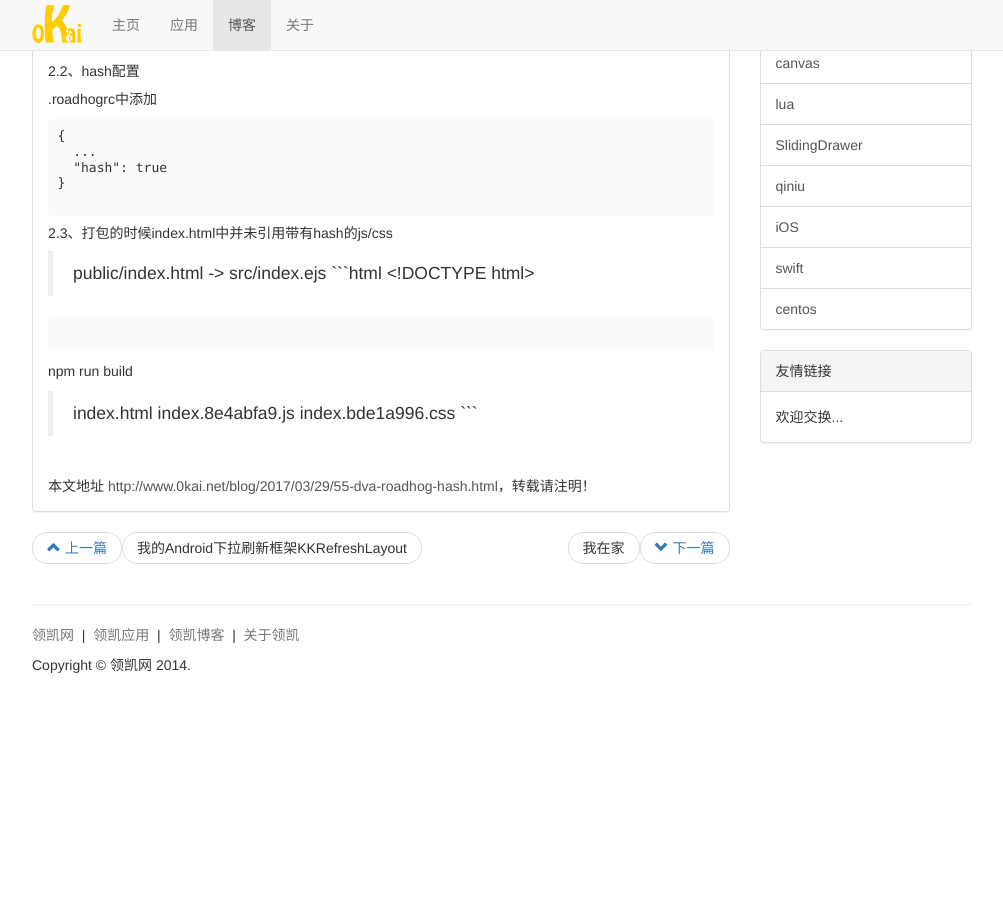
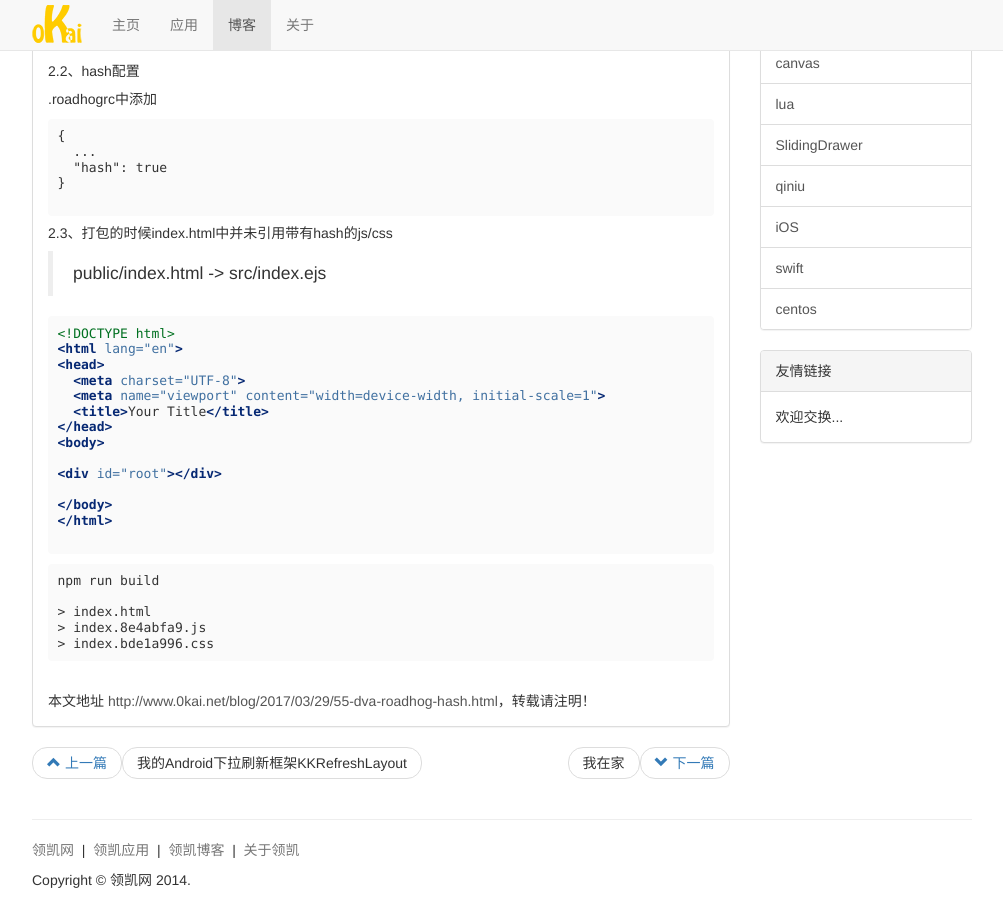
Before and after one commit to 0kai/0kai.github.io, a Jekyll site: the page built from _posts/blog/2017/2017-03-29-55-dva-roadhog-hash.md, in a window 1280 px wide and 900 px high, scrolled down 662 px. Shown: the whole window, without its empty margins (138-1141 px from the left). Built offline with Jekyll 4.4.1, drawn with Linux system fonts in a browser that asks for light colours; comment, search, counter and statistics services are not loaded; before the commit the page ends 1347 px from its top, so only the background shows below that; some of the changed lines change nothing that is shown.

Commit message:
share changed and post eidt

````diff
--- a/_layouts/blog.html
+++ b/_layouts/blog.html
@@ -57,4 +57,4 @@ layout: blog_base
 <script src="https://img1.cache.netease.com/f2e/tie/yun/sdk/loader.js"></script>
 
 <!-- Baidu Share -->
-<script>window._bd_share_config={"common":{"bdSnsKey":{},"bdText":"","bdMini":"2","bdMiniList":false,"bdPic":"","bdStyle":"0","bdSize":"16"},"slide":{"type":"slide","bdImg":"3","bdPos":"right","bdTop":"100"}};with(document)0[(getElementsByTagName('head')[0]||body).appendChild(createElement('script')).src='http://bdimg.share.baidu.com/static/api/js/share.js?v=89860593.js?cdnversion='+~(-new Date()/36e5)];</script>
+<script>window._bd_share_config={"common":{"bdSnsKey":{},"bdText":"","bdMini":"2","bdMiniList":["mshare","weixin","copy","sqq","tsina","qzone","youdao","mail","evernotecn","douban","tqq","tieba"],"bdPic":"","bdStyle":"0","bdSize":"16"},"slide":{"type":"slide","bdImg":"3","bdPos":"right","bdTop":"189"}};with(document)0[(getElementsByTagName('head')[0]||body).appendChild(createElement('script')).src='http://bdimg.share.baidu.com/static/api/js/share.js?v=89860593.js?cdnversion='+~(-new Date()/36e5)];</script>
--- a/_posts/blog/2017/2017-03-29-55-dva-roadhog-hash.md
+++ b/_posts/blog/2017/2017-03-29-55-dva-roadhog-hash.md
@@ -22,11 +22,13 @@ blogId: 56
 
 #### 2、dva+roadhog
 部署打包的时候会生成如下文件：
+
 ```
 index.html
 index.js
 index.css
 ```
+
 由于资源js和css名字不变，则浏览器在缓存情况下不会去更新
 
 ##### 2.1、升级roadhog
@@ -35,6 +37,7 @@ index.css
 
 ##### 2.2、hash配置
 .roadhogrc中添加
+
 ```
 {
   ...
@@ -45,6 +48,7 @@ index.css
 
 ##### 2.3、打包的时候index.html中并未引用带有hash的js/css
 >public/index.html -> src/index.ejs
+
 ```html
 <!DOCTYPE html>
 <html lang="en">
````
